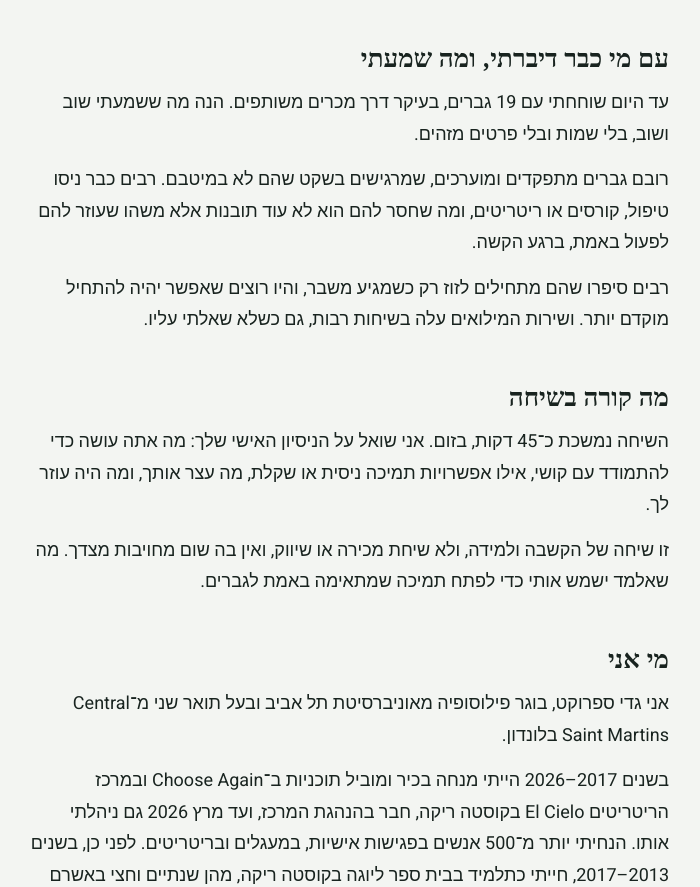
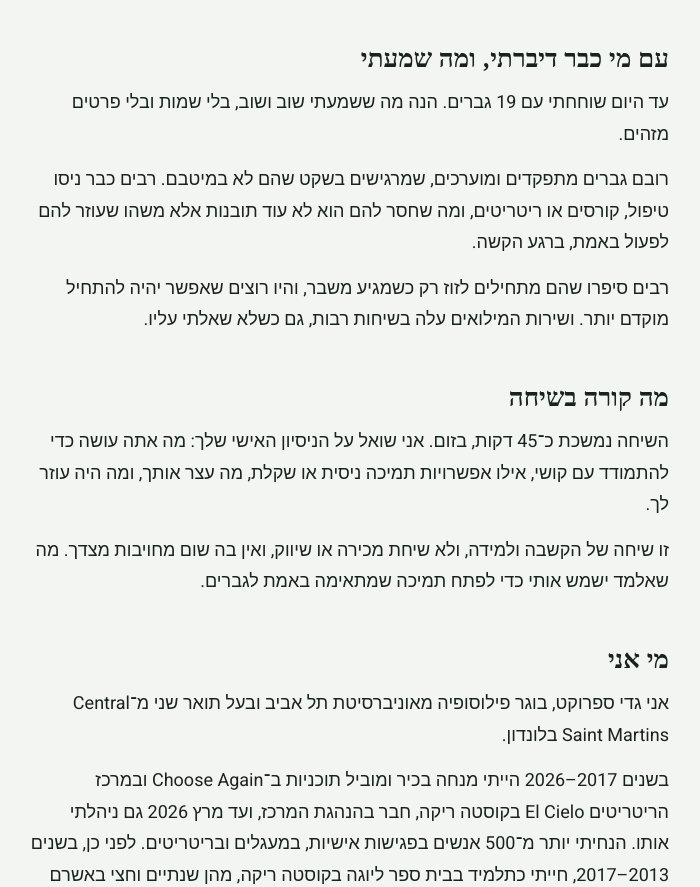
Before and after one commit to gadsprukt/interview, a plain HTML site: page index.html in a window 1280 px wide. Shown: the part 1798-2685 px from the top of the page, without its empty margins (291-991 px from the left). Drawn offline with Linux system fonts and the light colour scheme; a web font is replaced by a local one.

Commit message:
Remove 'mostly through mutual acquaintances'
Co-Authored-By: Claude Sonnet 5.5 <noreply@anthropic.com>
Claude-Session: https://claude.ai/code/session_0112rf9itDaMfPvcN6wXpraD

```diff
--- a/index.html
+++ b/index.html
@@ -112,7 +112,7 @@ a{color:var(--accent)}
 
   <section>
     <h2>עם מי כבר דיברתי, ומה שמעתי</h2>
-    <p>עד היום שוחחתי עם 19 גברים, בעיקר דרך מכרים משותפים. הנה מה ששמעתי שוב ושוב, בלי שמות ובלי פרטים מזהים.</p>
+    <p>עד היום שוחחתי עם 19 גברים. הנה מה ששמעתי שוב ושוב, בלי שמות ובלי פרטים מזהים.</p>
     <p>רובם גברים מתפקדים ומוערכים, שמרגישים בשקט שהם לא במיטבם. רבים כבר ניסו טיפול, קורסים או ריטריטים, ומה שחסר להם הוא לא עוד תובנות אלא משהו שעוזר להם לפעול באמת, ברגע הקשה.</p>
     <p>רבים סיפרו שהם מתחילים לזוז רק כשמגיע משבר, והיו רוצים שאפשר יהיה להתחיל מוקדם יותר. ושירות המילואים עלה בשיחות רבות, גם כשלא שאלתי עליו.</p>
   </section>
```
